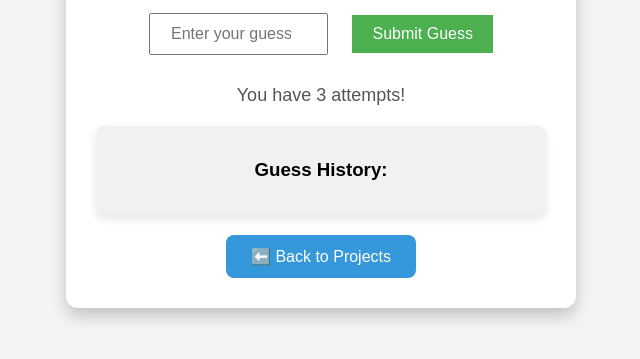
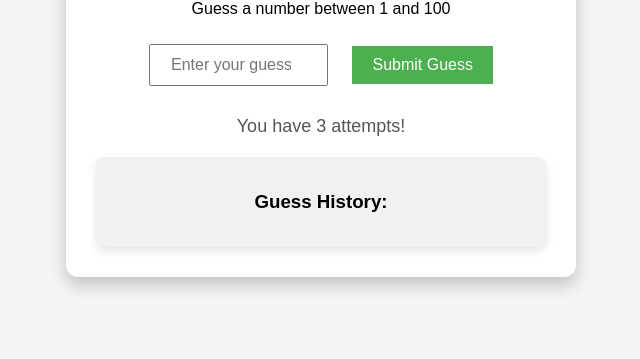
Before and after one commit to meenakshi-cy/Guessing-Game, a plain HTML site: page index.html in a window 1280 px wide. Shown: the part 317-676 px from the top of the page, without its empty margins (319-959 px from the left). Drawn offline with Linux system fonts and the light colour scheme.

Commit message:
Update index.html

```diff
--- a/index.html
+++ b/index.html
@@ -28,7 +28,7 @@
     <div id="guessList"></div>
   </div>
   <!-- Back to Projects button -->
-  <a href="../index.html" class="back-btn">⬅️ Back to Projects</a>
+<!--   <a href="../index.html" class="back-btn">⬅️ Back to Projects</a> -->
 </div>
 <script>
     // genrate randome number
```
